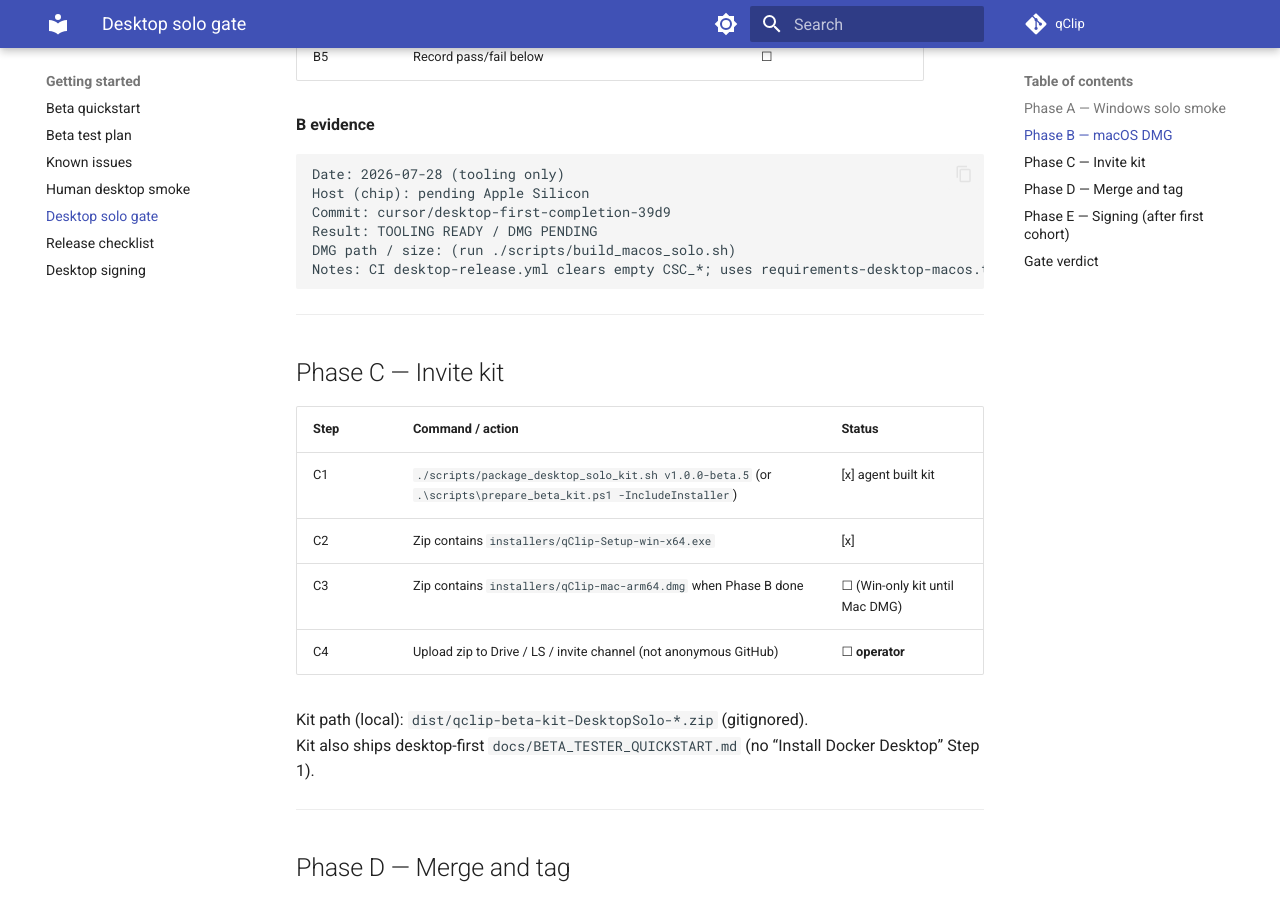
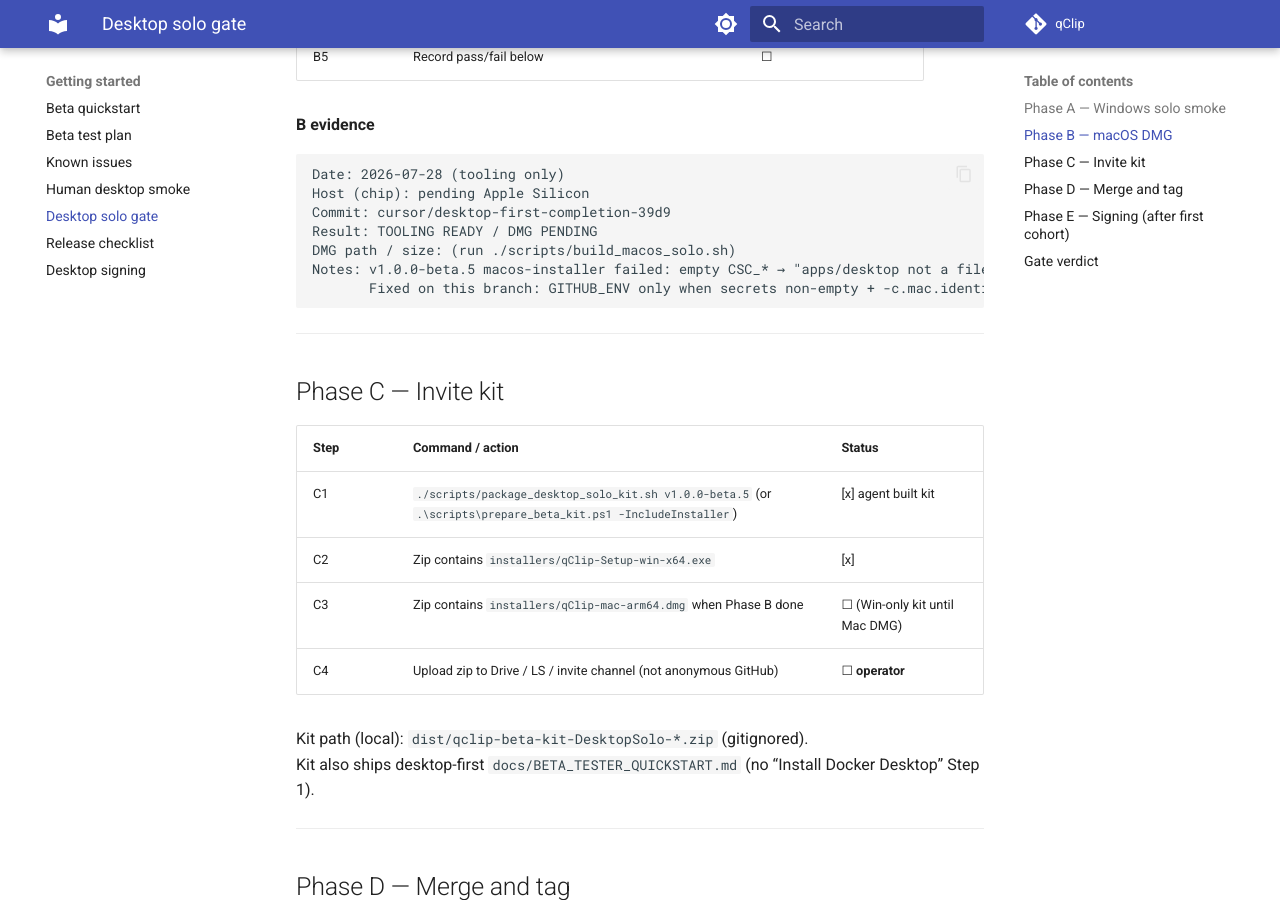
Before and after one commit to WheresWellium/StreamClip, an MkDocs documentation site: the page built from docs/DESKTOP_SOLO_GATE.md, in a window 1280 px wide and 900 px high, scrolled down 1310 px. Built offline with MkDocs 1.6.1 and Material for MkDocs 9.7.7, drawn with Linux system fonts in a browser that asks for light colours; comment, search, counter and statistics services are not loaded.

Commit message:
fix(ci): stop empty CSC_* from breaking unsigned macOS DMG
beta.5 macos-installer died with "apps/desktop not a file" when GitHub
injected empty MACOS_CSC_* secrets. Export signing env only when secrets
are non-empty, and pass -c.mac.identity=null for unsigned builds.

Co-authored-by: Wells <WheresWellium@users.noreply.github.com>

````diff
--- a/docs/DESKTOP_SOLO_GATE.md
+++ b/docs/DESKTOP_SOLO_GATE.md
@@ -49,7 +49,8 @@ Host (chip): pending Apple Silicon
 Commit: cursor/desktop-first-completion-39d9
 Result: TOOLING READY / DMG PENDING
 DMG path / size: (run ./scripts/build_macos_solo.sh)
-Notes: CI desktop-release.yml clears empty CSC_*; uses requirements-desktop-macos.txt
+Notes: v1.0.0-beta.5 macos-installer failed: empty CSC_* → "apps/desktop not a file".
+       Fixed on this branch: GITHUB_ENV only when secrets non-empty + -c.mac.identity=null.
 ```
 
 ---
````
Also changed, not shown: 2 other files.
